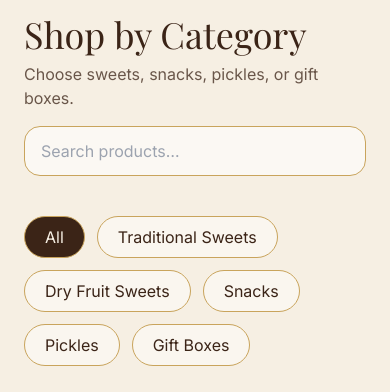
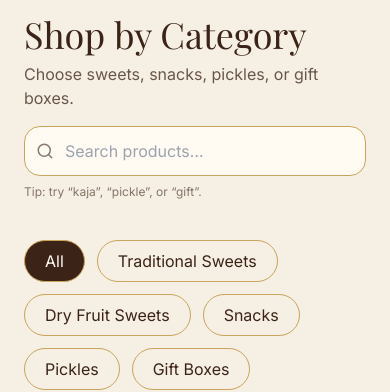
Before and after one commit to Saideep-123/final, a Next.js app: page / in a window 390 px wide. Shown: the part 1300-1692 px from the top of the page. Built offline with nearby package versions, Linux system fonts and the light colour scheme; a web font is replaced by a local one.

Commit message:
Update Categories.tsx

```diff
--- a/app/components/Categories.tsx
+++ b/app/components/Categories.tsx
@@ -1,8 +1,8 @@
 "use client";
 
 import { motion } from "framer-motion";
-import { useMemo, useState } from "react";
-import { CATEGORIES, PRODUCTS } from "./data";
+import { Search } from "lucide-react";
+import { CATEGORIES } from "./data";
 
 export default function Categories({
   active,
@@ -15,21 +15,6 @@ export default function Categories({
   searchQuery: string;
   setSearchQuery: (v: string) => void;
 }) {
-  const [open, setOpen] = useState(false);
-
-  const suggestions = useMemo(() => {
-    const q = searchQuery.trim().toLowerCase();
-    if (!q) return [];
-    return PRODUCTS.filter((p) => {
-      const w = (p.weight || "").toLowerCase();
-      return (
-        p.name.toLowerCase().includes(q) ||
-        p.category.toLowerCase().includes(q) ||
-        w.includes(q)
-      );
-    }).slice(0, 6);
-  }, [searchQuery]);
-
   return (
     <section id="categories" className="px-6 py-16">
       <div className="max-w-7xl mx-auto">
@@ -40,47 +25,18 @@ export default function Categories({
           </div>
 
           {/* Search (right side) */}
-          <div className="w-full md:w-[420px] relative">
-            <input
-              value={searchQuery}
-              onChange={(e) => {
-                setSearchQuery(e.target.value);
-                setOpen(true);
-              }}
-              onFocus={() => setOpen(true)}
-              onBlur={() => setTimeout(() => setOpen(false), 120)}
-              placeholder="Search products…"
-              className="w-full px-4 py-3 rounded-2xl border border-gold bg-white/60 focus:outline-none focus:ring-2 focus:ring-gold/40"
-            />
-
-            {open && suggestions.length > 0 && (
-              <div className="absolute z-50 mt-2 w-full premium-card overflow-hidden">
-                <div className="p-2">
-                  {suggestions.map((p) => (
-                    <button
-                      key={p.id}
-                      type="button"
-                      className="w-full text-left px-3 py-2 rounded-xl hover:bg-black/5 transition"
-                      onClick={() => {
-                        setSearchQuery(p.name);
-                        setActive("All");
-                        document.getElementById("products")?.scrollIntoView({ behavior: "smooth" });
-                        setOpen(false);
-                      }}
-                    >
-                      <div className="flex items-center justify-between gap-3">
-                        <div>
-                          <div className="font-semibold">{p.name}</div>
-                          <div className="text-xs opacity-70">{p.category} • {p.weight}</div>
-                        </div>
-                        <div className="font-bold">₹{p.price}</div>
-                      </div>
-                    </button>
-                  ))}
-                </div>
-                <div className="px-4 pb-3 text-xs opacity-60">Tip: try “kaja”, “pickle”, “gift”.</div>
-              </div>
-            )}
+          <div className="w-full md:w-[380px]">
+            <div className="relative">
+              <Search className="absolute left-3 top-1/2 -translate-y-1/2 opacity-60" size={18} />
+              <input
+                value={searchQuery}
+                onChange={(e) => setSearchQuery(e.target.value)}
+                placeholder="Search products…"
+                className="w-full pl-10 pr-4 py-3 rounded-2xl border border-gold bg-[#fffaf2] focus:outline-none focus:ring-2 focus:ring-gold/40"
+                aria-label="Search products"
+              />
+            </div>
+            <div className="mt-2 text-xs opacity-60">Tip: try “kaja”, “pickle”, or “gift”.</div>
           </div>
         </div>
 
@@ -90,9 +46,10 @@ export default function Categories({
               key={c}
               whileHover={{ y: -2 }}
               className={`px-5 py-2 rounded-full border border-gold ${
-                active === c ? "bg-[#3b2417] text-[#f6efe3]" : "bg-white/40"
+                active === c ? "bg-[#3b2417] text-[#fffaf2]" : "bg-transparent hover:bg-gold/10"
               }`}
               onClick={() => setActive(c)}
+              type="button"
             >
               {c}
             </motion.button>
```
